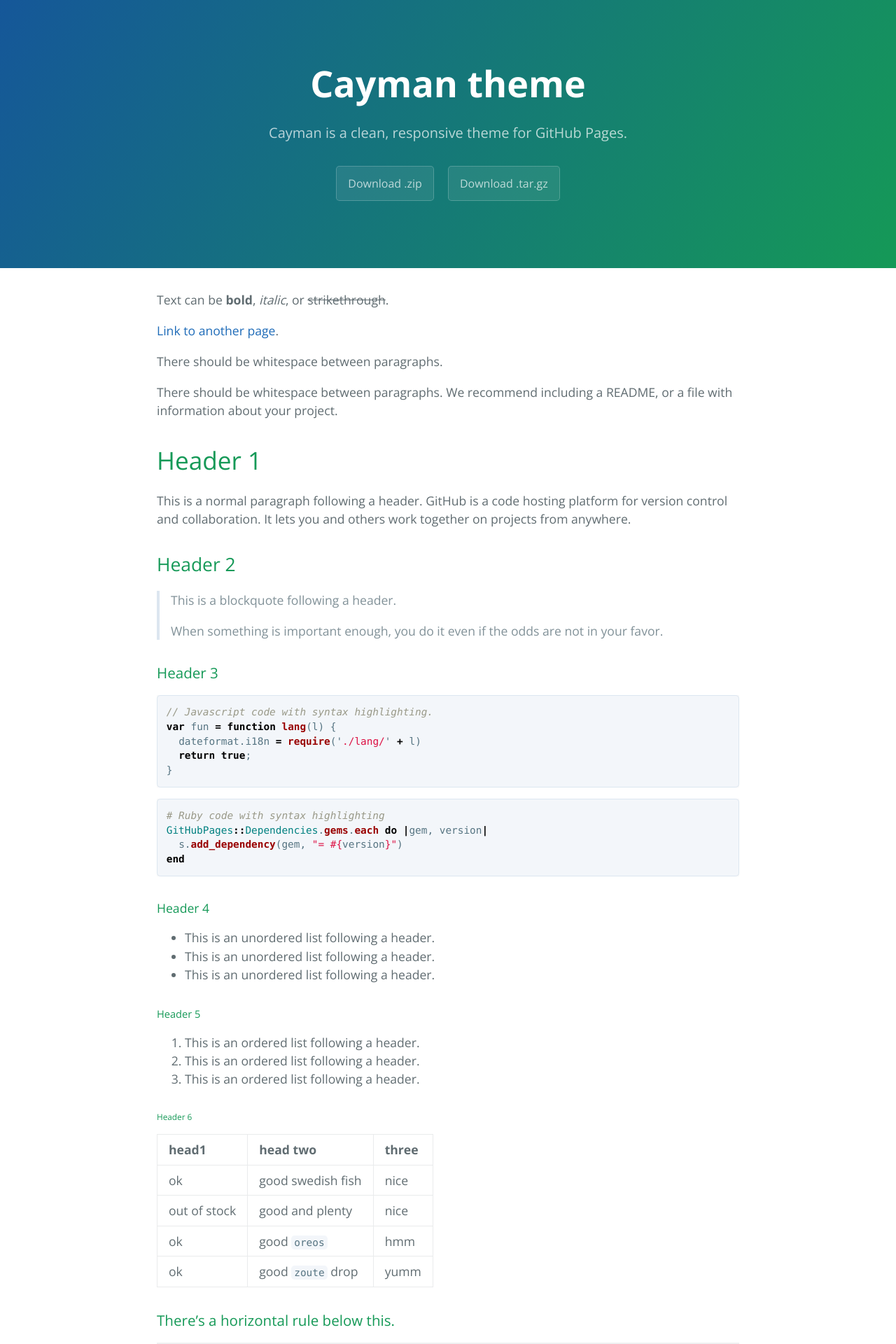
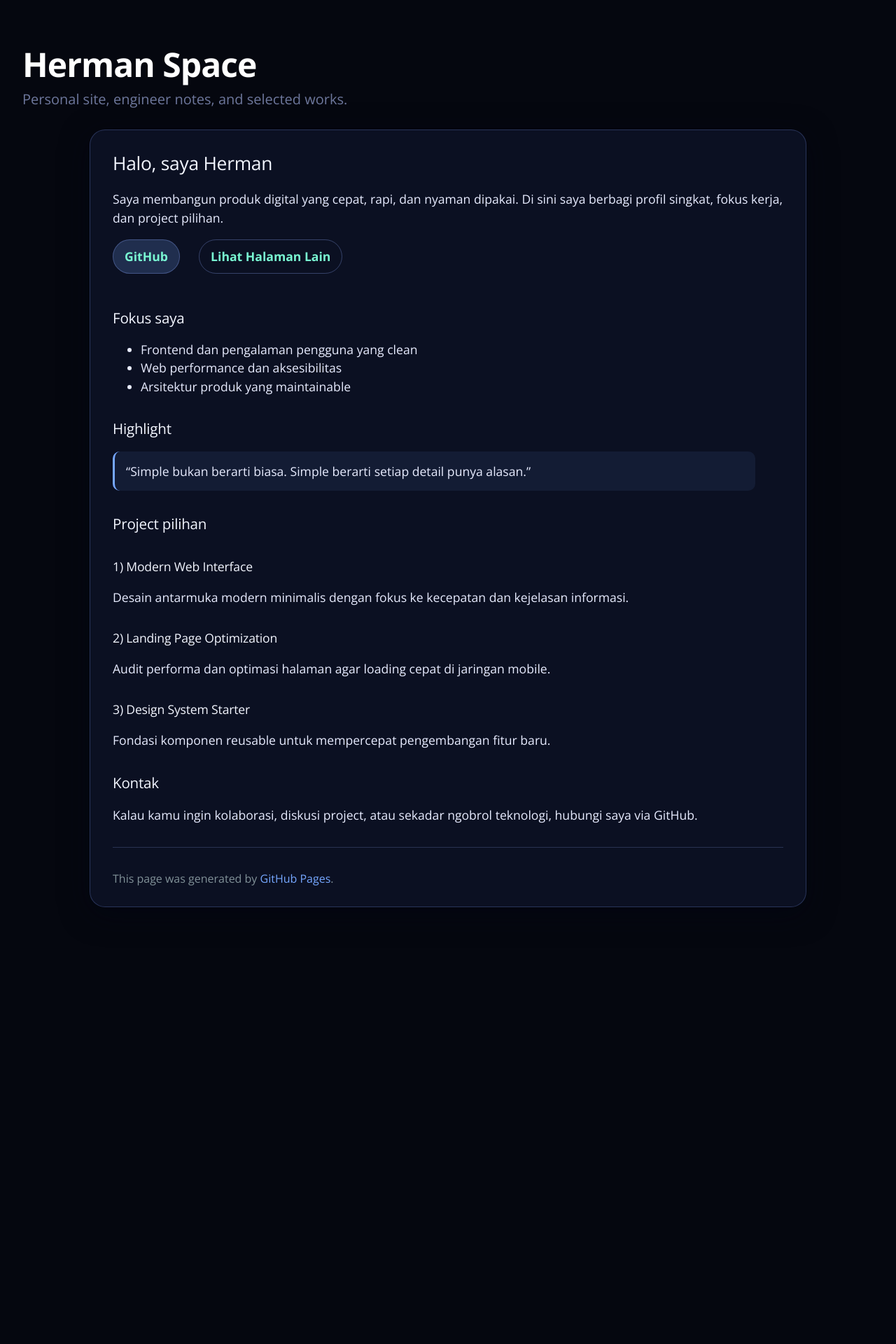
Before and after one commit to hermanspace/hermanspace.github.io, a Jekyll site: the page built from index.md, in a window 1280 px wide. Shown: the top 1920 px of the page at 70% size. Built offline with Jekyll 4.4.1, drawn with Linux system fonts in a browser that asks for light colours; after the commit the page ends 1328 px from its top, so only the background shows below that; some of the changed text lies outside the part shown.

Commit message:
Update site configuration and styles for 'Herman Space' theme; change title, description, and disable downloads. Enhance styles with new CSS variables and layout adjustments for a modern dark portfolio.

````diff
--- a/_config.yml
+++ b/_config.yml
@@ -1,5 +1,5 @@
-title: Cayman theme
-description: Cayman is a clean, responsive theme for GitHub Pages.
-show_downloads: true
+title: Herman Space
+description: Modern minimal dark portfolio and notes.
+show_downloads: false
 google_analytics:
 theme: jekyll-theme-cayman
--- a/assets/css/style.scss
+++ b/assets/css/style.scss
@@ -2,3 +2,163 @@
 ---
 
 @import 'jekyll-theme-cayman';
+
+:root {
+  --bg-0: #05070f;
+  --bg-1: #0c1224;
+  --surface: rgba(14, 21, 42, 0.75);
+  --surface-border: rgba(130, 158, 255, 0.25);
+  --text-main: #e8ecff;
+  --text-muted: #9aa7d8;
+  --accent: #76a7ff;
+  --accent-2: #79f7d2;
+  --glow-1: rgba(118, 167, 255, 0.25);
+  --glow-2: rgba(121, 247, 210, 0.2);
+}
+
+html,
+body {
+  background: var(--bg-0);
+  color: var(--text-main);
+}
+
+body {
+  min-height: 100vh;
+  position: relative;
+  overflow-x: hidden;
+}
+
+body::before,
+body::after {
+  content: "";
+  position: fixed;
+  inset: -30%;
+  z-index: -2;
+  pointer-events: none;
+}
+
+body::before {
+  background:
+    radial-gradient(circle at 20% 20%, var(--glow-1), transparent 40%),
+    radial-gradient(circle at 80% 70%, var(--glow-2), transparent 35%);
+  filter: blur(40px);
+  animation: glowShift 14s ease-in-out infinite alternate;
+}
+
+body::after {
+  z-index: -3;
+  background: linear-gradient(165deg, var(--bg-0) 10%, var(--bg-1) 95%);
+}
+
+@keyframes glowShift {
+  0% {
+    transform: translate3d(-1.5%, -1.5%, 0) scale(1);
+  }
+  100% {
+    transform: translate3d(1.5%, 1.5%, 0) scale(1.08);
+  }
+}
+
+.page-header {
+  background: transparent;
+  text-align: left;
+  padding: 2.75rem 1.2rem 1.25rem;
+}
+
+.project-name {
+  font-size: clamp(1.9rem, 7vw, 3rem);
+  line-height: 1.15;
+  letter-spacing: -0.02em;
+  margin-bottom: 0.5rem;
+}
+
+.project-tagline {
+  color: var(--text-muted);
+  max-width: 42rem;
+  margin: 0;
+  font-weight: 500;
+}
+
+.main-content {
+  margin: 0 auto 2rem;
+  width: min(100% - 1.2rem, 72rem);
+  padding: 1.1rem;
+  border-radius: 18px;
+  border: 1px solid var(--surface-border);
+  background: var(--surface);
+  backdrop-filter: blur(8px);
+  box-shadow: 0 10px 40px rgba(2, 6, 18, 0.55);
+}
+
+.main-content h1,
+.main-content h2,
+.main-content h3,
+.main-content h4 {
+  color: #f3f6ff;
+  letter-spacing: -0.01em;
+}
+
+.main-content p,
+.main-content li,
+.main-content blockquote {
+  color: var(--text-main);
+}
+
+.main-content a {
+  color: var(--accent-2);
+}
+
+.main-content blockquote {
+  border-left: 3px solid var(--accent);
+  background: rgba(118, 167, 255, 0.08);
+  border-radius: 10px;
+  padding: 0.9rem 1rem;
+}
+
+.hero-actions {
+  display: flex;
+  flex-wrap: wrap;
+  gap: 0.7rem;
+  margin: 1rem 0 1.35rem;
+}
+
+.btn {
+  border: 1px solid rgba(146, 170, 255, 0.32);
+  background: rgba(118, 167, 255, 0.2);
+  color: #f5f7ff;
+  border-radius: 999px;
+  padding: 0.65rem 1rem;
+  font-weight: 600;
+  transition: transform 160ms ease, background 160ms ease, box-shadow 160ms ease;
+}
+
+.btn:hover {
+  background: rgba(118, 167, 255, 0.33);
+  box-shadow: 0 0 0 3px rgba(118, 167, 255, 0.16);
+  transform: translateY(-1px);
+}
+
+.btn.btn-ghost {
+  background: transparent;
+}
+
+.site-footer {
+  border-top: 1px solid rgba(146, 170, 255, 0.22);
+  color: var(--text-muted);
+}
+
+.site-footer a {
+  color: var(--accent);
+}
+
+@media (min-width: 768px) {
+  .page-header {
+    padding: 4rem 2rem 1.75rem;
+  }
+
+  .main-content {
+    width: min(100% - 2.5rem, 72rem);
+    padding: 1.75rem 2rem;
+    border-radius: 22px;
+  }
+}
--- a/index.md
+++ b/index.md
@@ -1,123 +1,40 @@
 ---
 layout: default
+title: Herman Space
+description: Personal site, engineer notes, and selected works.
 ---
 
-Text can be **bold**, _italic_, or ~~strikethrough~~.
+## Halo, saya Herman
 
-[Link to another page](./another-page.html).
+Saya membangun produk digital yang cepat, rapi, dan nyaman dipakai.
+Di sini saya berbagi profil singkat, fokus kerja, dan project pilihan.
 
-There should be whitespace between paragraphs.
+<div class="hero-actions">
+  <a class="btn" href="https://github.com/" target="_blank" rel="noopener noreferrer">GitHub</a>
+  <a class="btn btn-ghost" href="./another-page.html">Lihat Halaman Lain</a>
+</div>
 
-There should be whitespace between paragraphs. We recommend including a README, or a file with information about your project.
+### Fokus saya
 
-# Header 1
+- Frontend dan pengalaman pengguna yang clean
+- Web performance dan aksesibilitas
+- Arsitektur produk yang maintainable
 
-This is a normal paragraph following a header. GitHub is a code hosting platform for version control and collaboration. It lets you and others work together on projects from anywhere.
+### Highlight
 
-## Header 2
+> "Simple bukan berarti biasa. Simple berarti setiap detail punya alasan."
 
-> This is a blockquote following a header.
->
-> When something is important enough, you do it even if the odds are not in your favor.
+### Project pilihan
 
-### Header 3
+#### 1) Modern Web Interface
+Desain antarmuka modern minimalis dengan fokus ke kecepatan dan kejelasan informasi.
 
-```js
-// Javascript code with syntax highlighting.
-var fun = function lang(l) {
-  dateformat.i18n = require('./lang/' + l)
-  return true;
-}
-```
+#### 2) Landing Page Optimization
+Audit performa dan optimasi halaman agar loading cepat di jaringan mobile.
 
-```ruby
-# Ruby code with syntax highlighting
-GitHubPages::Dependencies.gems.each do |gem, version|
-  s.add_dependency(gem, "= #{version}")
-end
-```
+#### 3) Design System Starter
+Fondasi komponen reusable untuk mempercepat pengembangan fitur baru.
 
-#### Header 4
+### Kontak
 
-*   This is an unordered list following a header.
-*   This is an unordered list following a header.
-*   This is an unordered list following a header.
-
-##### Header 5
-
-1.  This is an ordered list following a header.
-2.  This is an ordered list following a header.
-3.  This is an ordered list following a header.
-
-###### Header 6
-
-| head1        | head two          | three |
-|:-------------|:------------------|:------|
-| ok           | good swedish fish | nice  |
-| out of stock | good and plenty   | nice  |
-| ok           | good `oreos`      | hmm   |
-| ok           | good `zoute` drop | yumm  |
-
-### There's a horizontal rule below this.
-
-* * *
-
-### Here is an unordered list:
-
-*   Item foo
-*   Item bar
-*   Item baz
-*   Item zip
-
-### And an ordered list:
-
-1.  Item one
-1.  Item two
-1.  Item three
-1.  Item four
-
-### And a nested list:
-
-- level 1 item
-  - level 2 item
-  - level 2 item
-    - level 3 item
-    - level 3 item
-- level 1 item
-  - level 2 item
-  - level 2 item
-  - level 2 item
-- level 1 item
-  - level 2 item
-  - level 2 item
-- level 1 item
-
-### Small image
-
-![Octocat](https://github.githubassets.com/images/icons/emoji/octocat.png)
-
-### Large image
-
-![Branching](https://guides.github.com/activities/hello-world/branching.png)
-
-
-### Definition lists can be used with HTML syntax.
-
-<dl>
-<dt>Name</dt>
-<dd>Godzilla</dd>
-<dt>Born</dt>
-<dd>1952</dd>
-<dt>Birthplace</dt>
-<dd>Japan</dd>
-<dt>Color</dt>
-<dd>Green</dd>
-</dl>
-
-```
-Long, single-line code blocks should not wrap. They should horizontally scroll if they are too long. This line should be long enough to demonstrate this.
-```
-
-```
-The final element.
-```
+Kalau kamu ingin kolaborasi, diskusi project, atau sekadar ngobrol teknologi, hubungi saya via GitHub.
````
